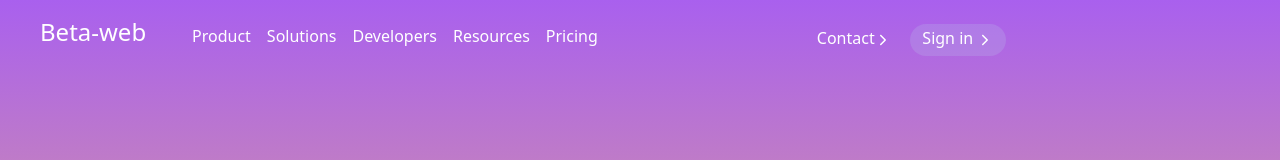
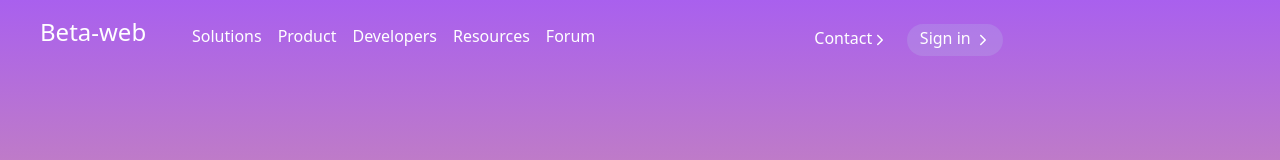
Before and after one commit to cs60apa/Beta-Web, a React (Vite) app: page /navbar in a window 1280 px wide. Shown: the top 160 px of the page. Built offline with nearby package versions, Linux system fonts and the light colour scheme.

Commit message:
changed nav-items

```diff
--- a/src/components/Navbar.jsx
+++ b/src/components/Navbar.jsx
@@ -19,11 +19,11 @@ function Navbar() {
           <h1 className="text-2xl">Beta-web</h1>
         </div>
         <div className="flex-row lg:space-x-10 space-x-4 hidden md:flex mt-2 z-10">
+          <p>Solutions</p>
           <p>Product</p>
-          <p>Solutions</p>
           <p>Developers</p>
           <p>Resources</p>
-          <p>Pricing</p>
+          <p>Forum</p>
         </div>
         <div className="hidden md:flex lg:space-x-5 lg:pl-60 pl-40 z-10">
           <a
```
